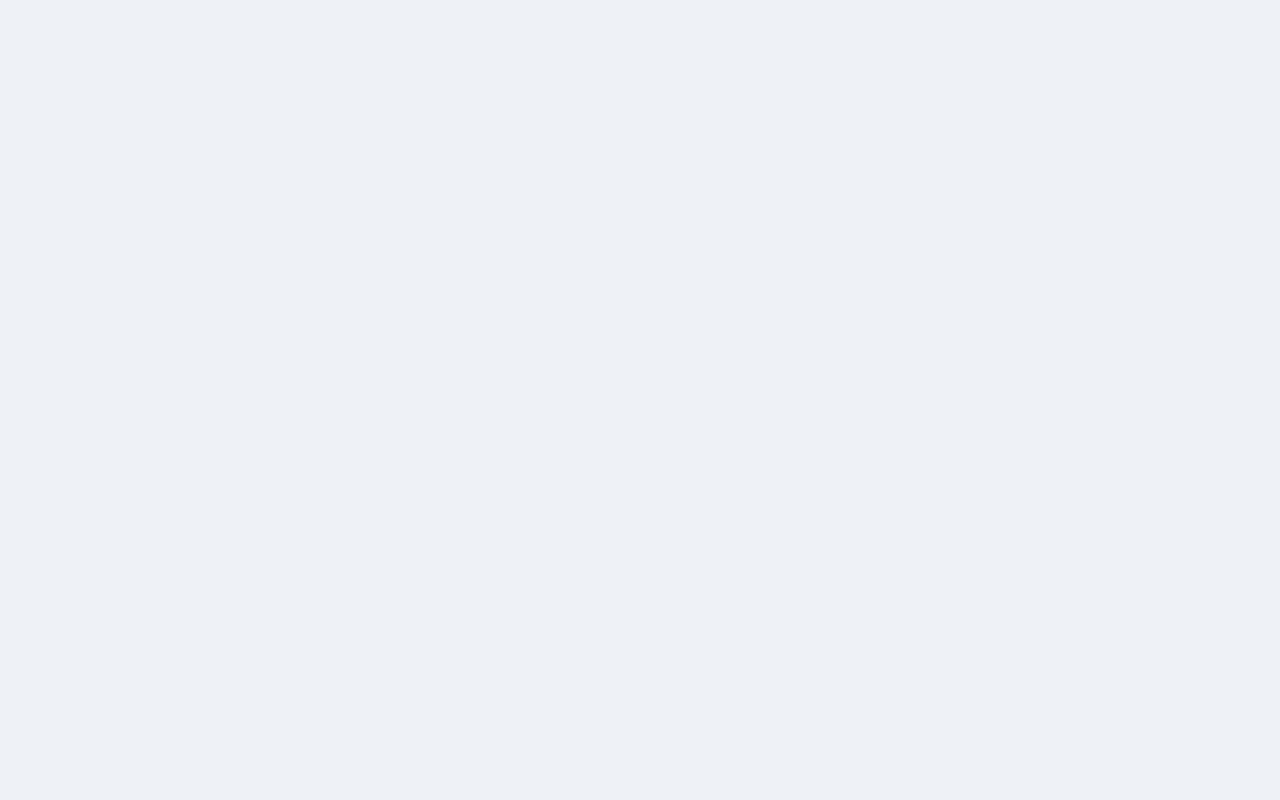
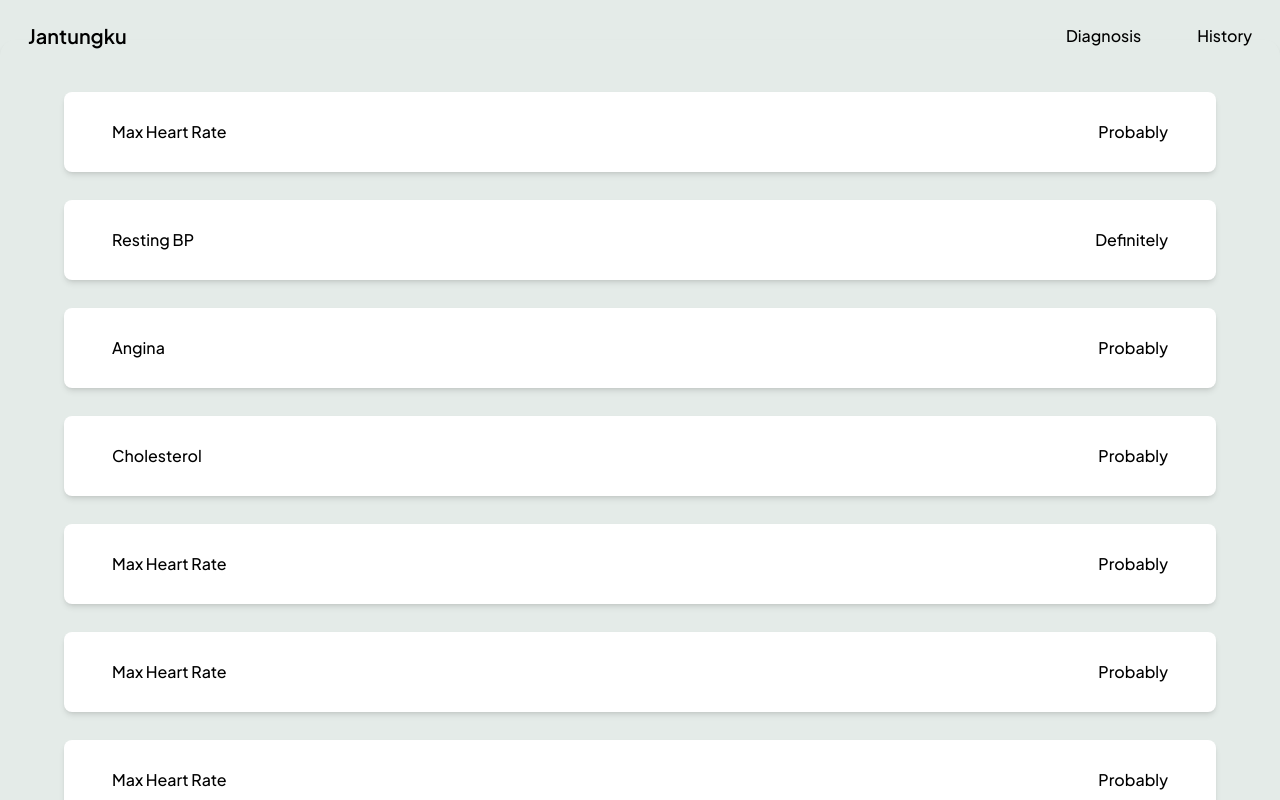
Before and after one commit to ITakora/jantungku, a React (Vite) app: page /user/Diagnosis in a window 1280 px wide. Before the commit this address had no page. Shown: the top 800 px of the page. Built offline with nearby package versions, Linux system fonts and the light colour scheme.

Commit message:
make user dashboard

```diff
--- a/src/App.jsx
+++ b/src/App.jsx
@@ -2,6 +2,7 @@ import LandingPage from "./pages/LandingPage.jsx";
 import {Routes, Route} from "react-router";
 import SignIn from "./pages/SIgnIN.jsx";
 import SignUp from "./pages/SignUp.jsx";
+import UserDashboard from "./pages/UserDashboard.jsx";
 
 
 
@@ -15,6 +16,8 @@ function App() {
             <Route path='/' element={<LandingPage />}/>
             <Route path='/signin' element={<SignIn/>}/>
             <Route path='/signup' element={<SignUp/>}/>
+            <Route path='/user/Diagnosis' element={<UserDashboard />}/>
+
 
 
         </Routes>
--- /dev/null
+++ b/src/components/CardSymptom.jsx
@@ -0,0 +1,13 @@
+const CardSymptom = ({ symptom, dropdown}) => {
+    return (
+
+           <div className="rounded-lg bg-white p-7 flex flex-row shadow-md max-w-screen justify-between mx-10 mt-7">
+               <h3 className="font-medium ml-5">{symptom}</h3>
+               <h3 className="mr-5 font-medium">{dropdown}</h3>
+           </div>
+
+    )
+}
+
+
+export default CardSymptom;
--- /dev/null
+++ b/src/components/UserNavbar.jsx
@@ -0,0 +1,36 @@
+import {Link} from "react-router";
+
+const UserNavbar = () => {
+    return ( <nav className="bg-transparent  fixed w-full z-20 top-0 inset-s-0  border-default">
+        <div className="max-w-7xl flex flex-wrap items-center justify-between mx-auto p-4">
+            <a href="" className="flex items-center space-x-3 rtl:space-x-reverse">
+                <img src="" className="h-7" alt=""/>
+                <span className="self-center text-xl text-heading font-semibold whitespace-nowrap">Jantungku</span>
+            </a>
+
+            <div className="items-center justify-between hidden w-full md:flex md:w-auto md:order-1"
+                 id="navbar-cta">
+                <ul className="font-medium flex flex-col p-4 md:p-0 mt-4 border border-default rounded-base bg-neutral-secondary-soft md:flex-row md:space-x-8 rtl:space-x-reverse md:mt-0 md:border-0 md:bg-neutral-primary">
+                    <li>
+                        <Link to=""
+                           className="block py-2 px-3 hover:bg-white hover:text-black leading rounded-2xl " >Diagnosis</Link>
+                    </li>
+                    <li>
+                        <Link to=""
+                              className="block py-2 px-3 hover:bg-white hover:text-black leading rounded-2xl  ">History</Link>
+                    </li>
+                    {/*<li>*/}
+                    {/*    <Link to="" */}
+                    {/*          className="block py-2 px-3 hover:bg-white hover:text-black leading rounded-2xl  ">Features</Link>*/}
+                    {/*</li>*/}
+
+                </ul>
+            </div>
+        </div>
+    </nav>
+    )
+}
+
+
+
+export default UserNavbar
--- /dev/null
+++ b/src/pages/DiagnosisInput.jsx
@@ -0,0 +1,26 @@
+import CardSymptom from "../components/CardSymptom.jsx";
+
+const DiagnosisInput = () => {
+    return (
+        <div className="min-h-screen mx-auto bg-[#E4EBE8] pt-10">
+            <div className="rounded-2xl shadow-md p-6">
+                <CardSymptom dropdown="Probably" symptom="Max Heart Rate"/>
+                <CardSymptom dropdown="Definitely" symptom="Resting BP"/>
+                <CardSymptom dropdown="Probably" symptom="Angina"/>
+                <CardSymptom dropdown="Probably" symptom="Cholesterol"/>
+                <CardSymptom dropdown="Probably" symptom="Max Heart Rate"/>
+                <CardSymptom dropdown="Probably" symptom="Max Heart Rate"/>
+                <CardSymptom dropdown="Probably" symptom="Max Heart Rate"/>
+                <CardSymptom dropdown="Probably" symptom="Max Heart Rate"/>
+                <CardSymptom dropdown="Probably" symptom="Max Heart Rate"/>
+                <CardSymptom dropdown="Probably" symptom="Max Heart Rate"/>
+                <CardSymptom dropdown="Probably" symptom="Max Heart Rate"/>
+
+
+            </div>
+        </div>
+    )
+}
+
+
+export default DiagnosisInput;
--- a/src/pages/SIgnIN.jsx
+++ b/src/pages/SIgnIN.jsx
@@ -22,7 +22,7 @@ const SignIn = () => {
         }
 
         saveSession(user);
-        navigate(user.role === "admin" ? "/admin" : "/diagnosis");
+        navigate('/user/diagnosis');
     }
 
 
--- a/src/pages/SignUp.jsx
+++ b/src/pages/SignUp.jsx
@@ -40,7 +40,7 @@ const SignIn = () => {
         });
 
         saveSession({id, username: name, role: "user"});
-        navigate("/");
+        navigate("/signin");
     }
 
 
--- a/src/pages/UserDashboard.jsx
+++ b/src/pages/UserDashboard.jsx
@@ -0,0 +1,17 @@
+import UserNavbar from "../components/UserNavbar.jsx";
+import DiagnosisInput from "./DiagnosisInput.jsx";
+
+const UserDashboard = () => {
+    return (
+        <>
+            <UserNavbar/>
+            <DiagnosisInput/>
+
+        </>
+
+
+    )
+}
+
+
+export default UserDashboard;
```
